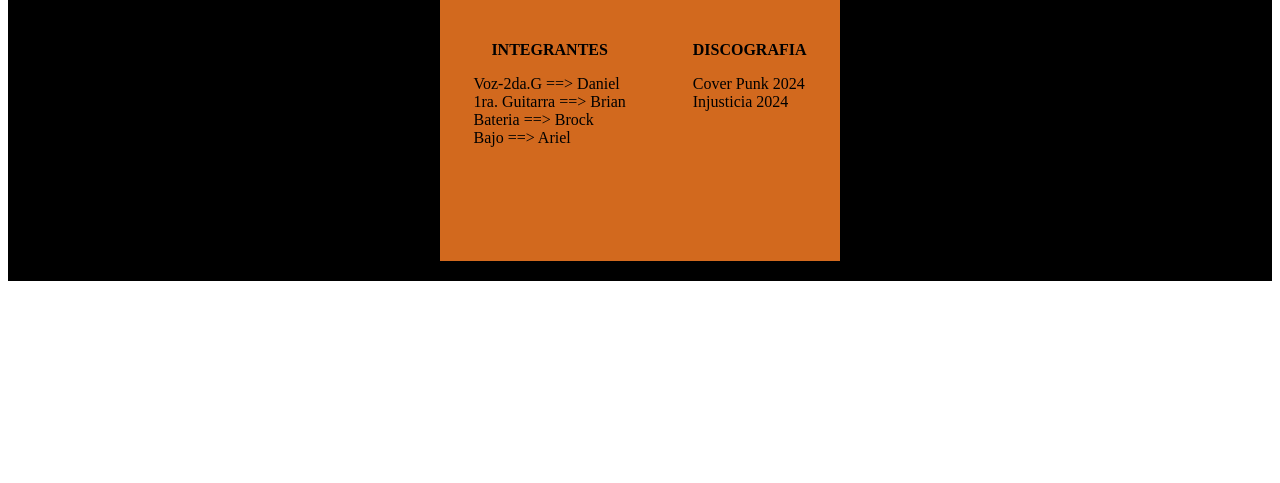
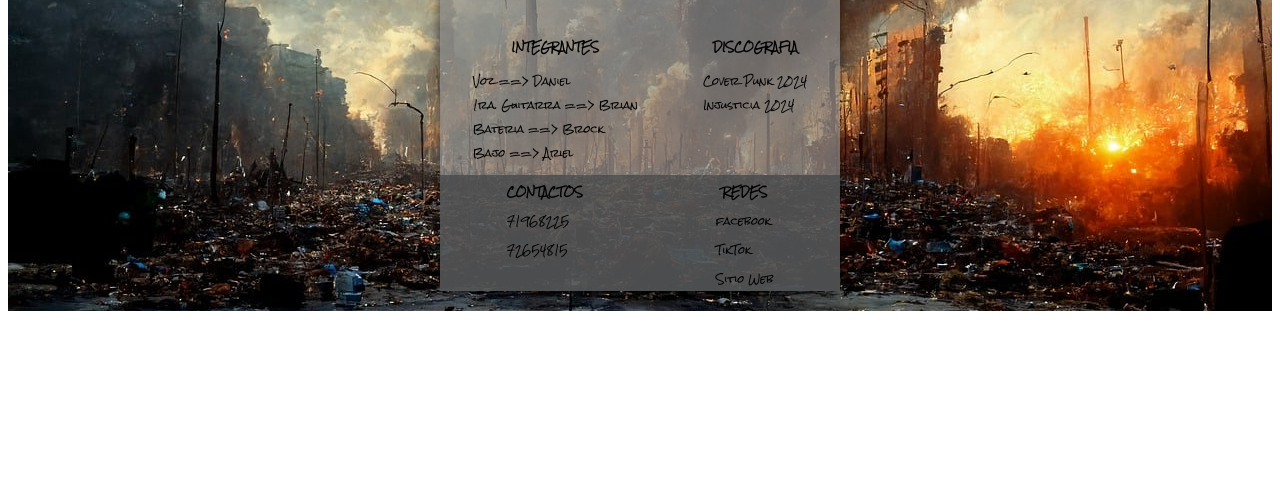
Before and after one commit to Daniel16121990/card_maq_d_reb, a plain HTML site: page card.html in a window 1280 px wide. Shown: the part 317-800 px from the top of the page. Drawn offline with Linux system fonts and the light colour scheme.

Commit message:
tarjeta finalizada con vibración

```diff
--- a/card.html
+++ b/card.html
@@ -1,6 +1,9 @@
 <!DOCTYPE html>
 <html lang="es">
 <head>
+    <link rel="preconnect" href="https://fonts.googleapis.com">
+<link rel="preconnect" href="https://fonts.gstatic.com" crossorigin>
+<link href="https://fonts.googleapis.com/css2?family=Rock+Salt&display=swap" rel="stylesheet">
     <meta charset="UTF-8">
     <meta name="viewport" content="width=device-width, initial-scale=1.0">
     <title>card_MAQ_D_REB</title>
@@ -20,7 +23,7 @@
                 <div class="integrantes">
                     <p>INTEGRANTES</p>
                     <ul>
-                        <li>Voz-2da.G ==> Daniel</li>
+                        <li>Voz ==> Daniel</li>
                         <li>1ra. Guitarra ==> Brian</li>
                         <li>Bateria ==> Brock</li>
                         <li>Bajo ==> Ariel</li>
@@ -36,12 +39,17 @@
                 </div>
             </div>
 
-            <div>
+            <div class="pie">
                 <div>
-
+                    <p>CONTACTOS</p>
+                    <p>71968225</p>
+                    <p>72654815</p>
                 </div>
                 <div>
-
+                    <p>REDES</p>
+                    <p>facebook</p>
+                    <p>TikTok</p>
+                    <p>Sitio Web</p>
                 </div>
             </div>
         </main>
--- a/style_card.css
+++ b/style_card.css
@@ -2,7 +2,7 @@ section{
     display: flex;
     justify-content: center;
     width: 100%;
-    background: black;
+    background-image: url(./fotos/ciudad_destruida.jpg);
 
 }
 main{
@@ -10,11 +10,12 @@ main{
     flex-direction: column;
     align-items: center;
     margin: 20px 0 20px 0;
-    background: chocolate;
+
+    background: rgba(138, 138, 138, 0.7);
     width: 400px;
-    height: 550px;
+    height: 100%;
     position: relative;
-
+    box-shadow: 0px 0px 10px rgba(0, 0, 0, 0.5); /* Offset-x | Offset-y | Blur-radius | Color */
 }
 .portada_logo .portada{
     width: 400px;
@@ -25,6 +26,16 @@ width: 150px;
 position: absolute;
 top: 160px;
 right: 120px;
+animation: vibracion 0.001s infinite alternate;
+}
+@keyframes vibracion {
+
+    0% {
+        transform: translateY(0);
+    }
+    100% {
+        transform: translateY(30px);
+    }
 }
 .descripcion{
     display: flex;
@@ -35,18 +46,51 @@ right: 120px;
 .integrantes ul{
     list-style: none;
     padding: 0 0 0 0;
+    font-family: "Rock Salt", cursive;
+  font-weight: 100;
+  font-size: 10px;
+  font-style: normal;
 }
 
 .discografia ul{
     list-style: none;
     padding: 0 0 0 0;
+    font-family: "Rock Salt", cursive;
+    font-weight: 100;
+    font-size: 10px;
+    font-style: normal;
 }
 .integrantes  p{
     text-align: center;
     font-weight: bold;
+    font-family: "Rock Salt", cursive;
+    font-size: 10px;
+    font-style: normal;
 }
 
 .discografia  p{
     text-align: center;
     font-weight: bold;
+    font-family: "Rock Salt", cursive;
+    font-size: 10px;
+    font-style: normal;
 }
+.pie{
+    display: flex;
+    justify-content: space-around;
+    width: 100%;
+    background: rgba(67, 69, 71, 0.7);
+    font-family: "Rock Salt", cursive;
+    font-weight: 100;
+    font-size: 10px;
+    font-style: normal;
+}
+
+.pie p{
+    margin-top: 5px;
+    margin-bottom: 0px;
+}
+.pie div :nth-child(1){
+    text-align: center;
+    font-weight: bold;
+}
```
Also changed, not shown: fotos/portada.jpeg.
